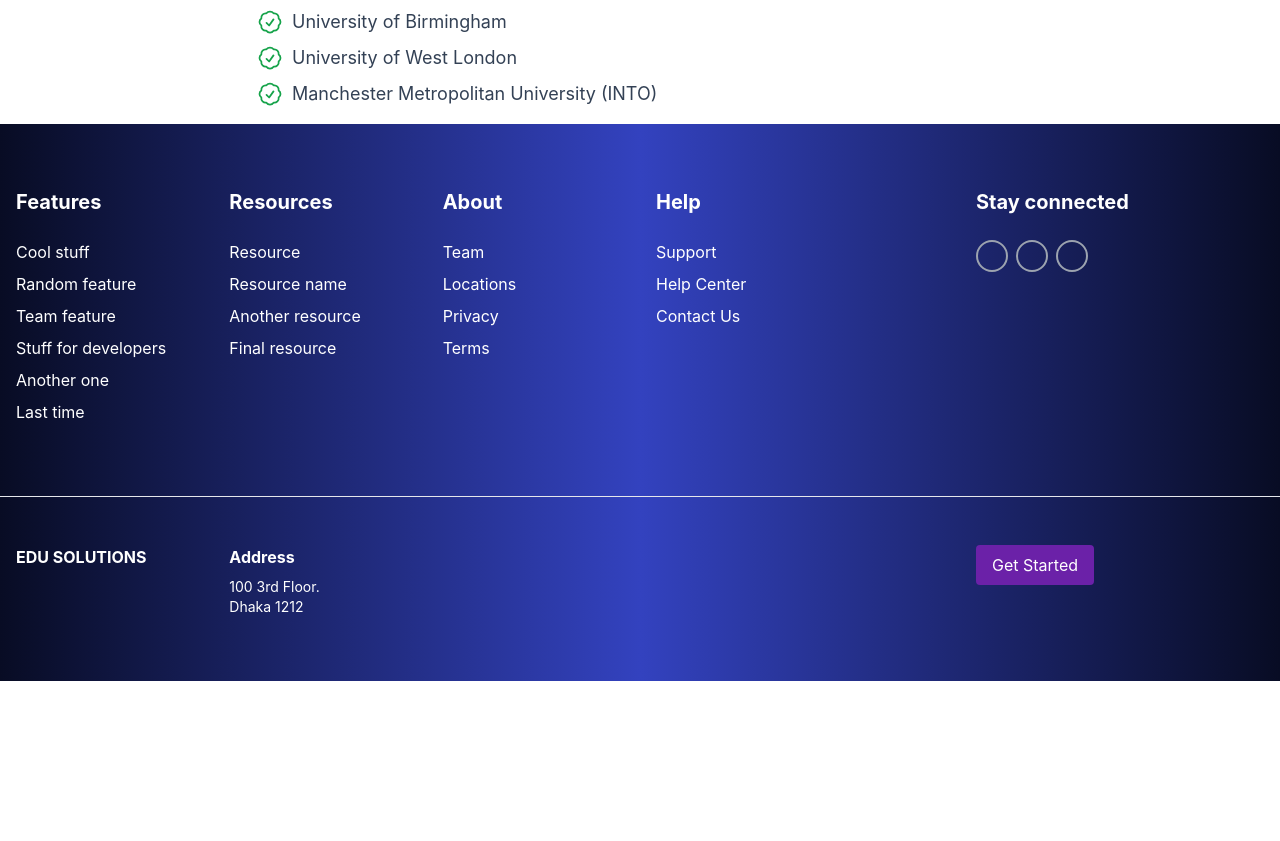
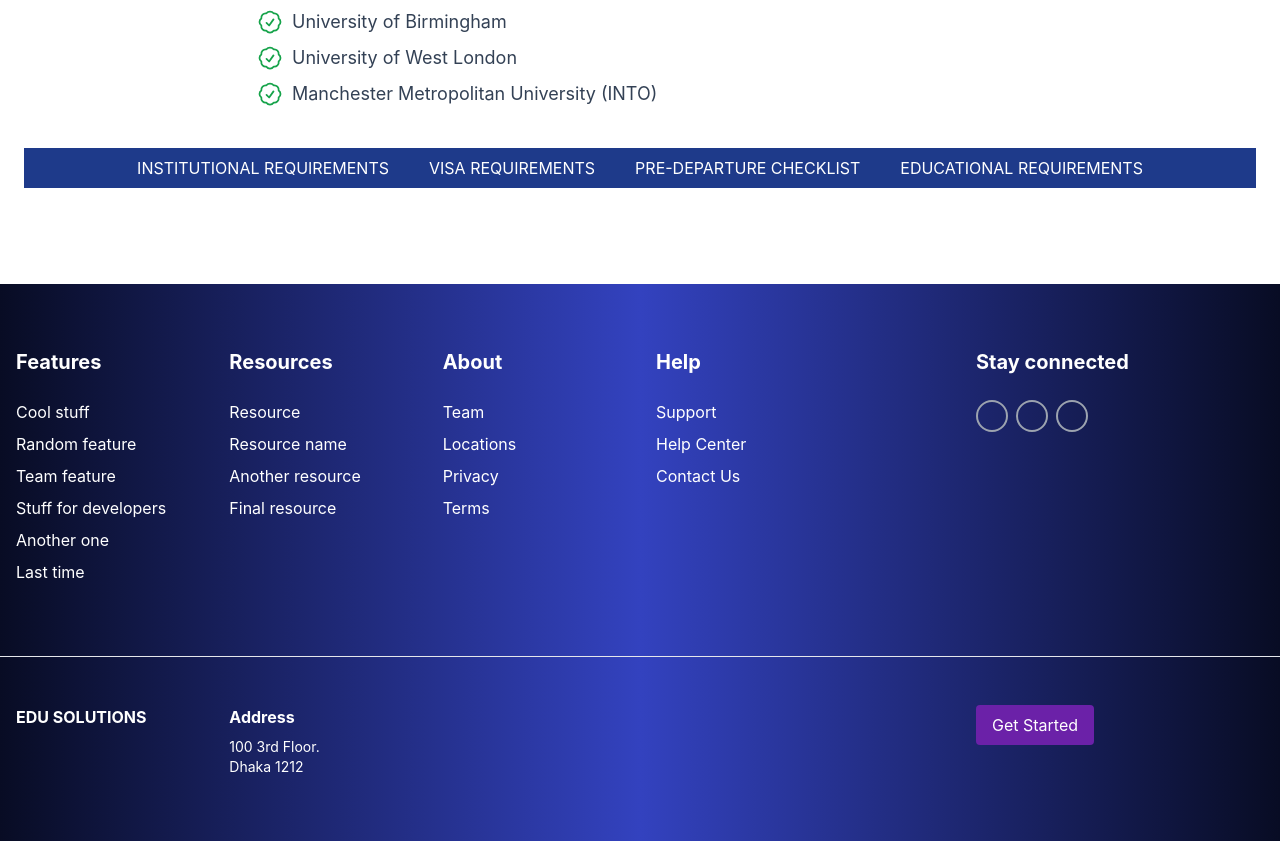
Before and after one commit to Sadnan-2019/edu-solutions-consultency, a React (Create React App) app: page /uk in a window 1280 px wide. Shown: the part 2065-2906 px from the top of the page. Before the commit the page ends 2746 px from the top, so only its background shows below. Built offline with nearby package versions, Linux system fonts and the light colour scheme.

Commit message:
manag lanading

```diff
--- a/src/components/Country/Uk.js
+++ b/src/components/Country/Uk.js
@@ -415,6 +415,50 @@ const Uk = () => {
           </div>
         </div>
       </div>
+
+      <div class="px-4 mx-auto max-w-7xl sm:px-6 ">
+    <div class="relative pt-6 pb-16 sm:pb-24 ">
+        <nav class="relative flex-row sm:flex-col flex items-center justify-between sm:h-10 md:justify-center bg-blue-900" aria-label="Global">
+            <div class="flex items-center flex-1 md:absolute md:inset-y-0 md:left-0">
+
+            </div>
+            <div class="hidden md:flex md:space-x-10 list-none">
+                <li>
+                    <a href="#" class="text-base font-normal text-white list-none hover:text-gray-900"
+                        target="">INSTITUTIONAL REQUIREMENTS</a>
+                </li>
+                <li>
+                    <a href="#" class="text-base font-normal text-white list-none hover:text-gray-900"
+                        target="">VISA REQUIREMENTS
+
+                    </a>
+                </li>
+                <li>
+                    <a href="#" class="text-base font-normal text-white list-none hover:text-gray-900"
+                        target="_blank">
+                        PRE-DEPARTURE CHECKLIST
+
+                    </a>
+                </li>
+                <li>
+                    <a href="#" class="text-base font-normal text-white list-none hover:text-gray-900"
+                        target="_blank">
+                         EDUCATIONAL REQUIREMENTS
+
+                    </a>
+                </li>
+            </div>
+            {/* <div class="hidden md:absolute md:flex md:items-center md:justify-end md:inset-y-0 md:right-0">
+                <div class="inline-flex rounded-full shadow">
+                    <div href="#"
+                        class="inline-flex items-center px-4 py-2 text-base text-gray-900 bg-white border border-transparent rounded-full cursor-pointer font-base hover:bg-gray-50 ">
+                        Sign in
+                    </div>
+                </div>
+            </div> */}
+        </nav>
+    </div>
+</div>
     </div>
   );
 };
```
